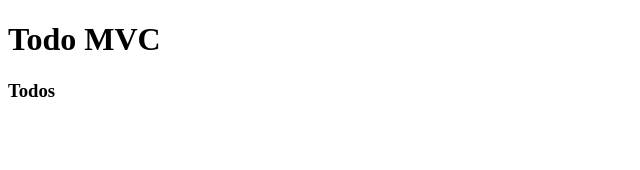
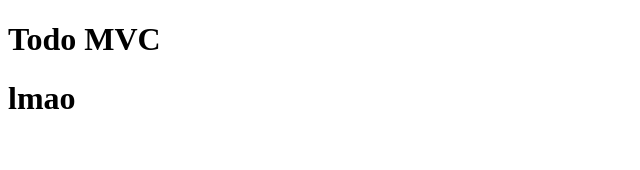
Before and after one commit to rickysoliman/todomvc, an Angular app: page / in a window 1280 px wide. Shown: the top 170 px of the page, without its empty margins (0-640 px from the left). Built offline with nearby package versions, Linux system fonts and the light colour scheme.

Commit message:
changed templateUrls to templates in components

```diff
--- a/src/app/app.component.html
+++ /dev/null
@@ -1,2 +0,0 @@
-<h1>Todo MVC</h1>
-<router-outlet></router-outlet>
--- a/src/app/app.component.ts
+++ b/src/app/app.component.ts
@@ -2,6 +2,9 @@ import { Component } from '@angular/core';
 
 @Component({
   selector: 'app-root',
-  templateUrl: './app.component.html'
+  template: `
+    <h1>Todo MVC</h1>
+    <router-outlet></router-outlet>
+  `
 })
 export class AppComponent {}
--- a/src/app/todos/components/todos/todos.component.html
+++ /dev/null
@@ -1 +0,0 @@
-<h3>Todos</h3>
--- a/src/app/todos/components/todos/todos.component.ts
+++ b/src/app/todos/components/todos/todos.component.ts
@@ -2,6 +2,8 @@ import { Component } from "@angular/core";
 
 @Component({
     selector: 'app-todos',
-    templateUrl: './todos.component.html'
+    template: `
+        <h1>lmao</h1>
+    `
 })
 export class TodosComponent{}
```
